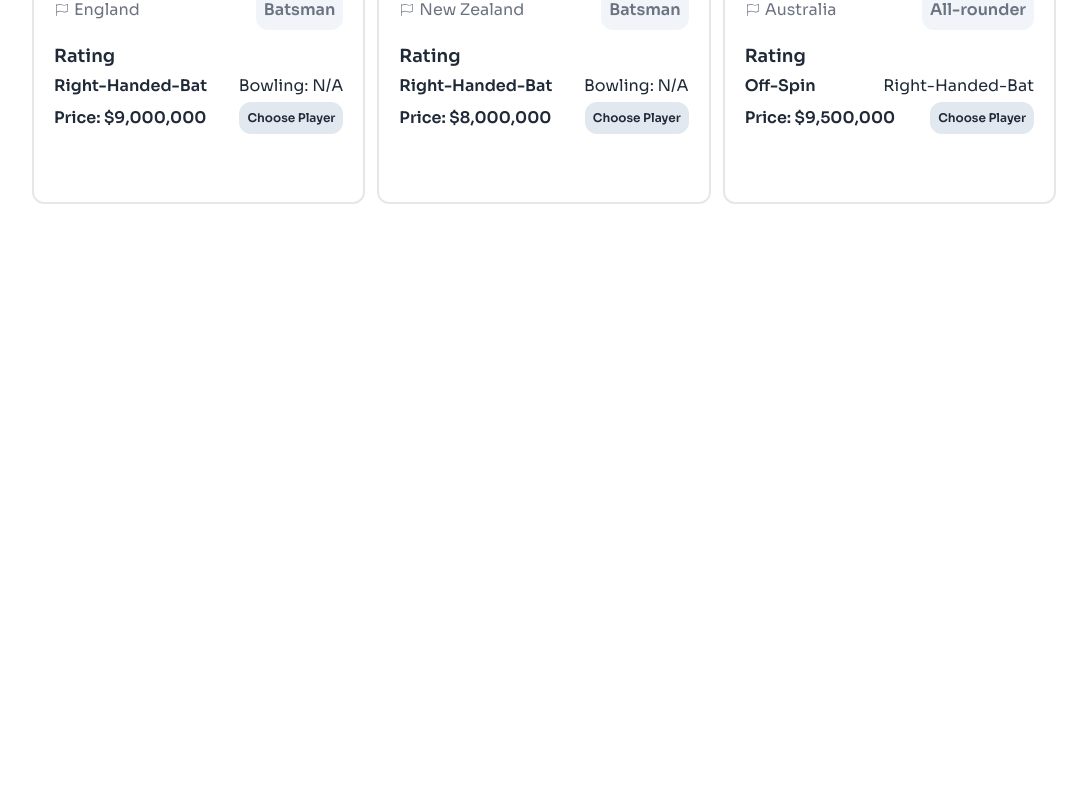
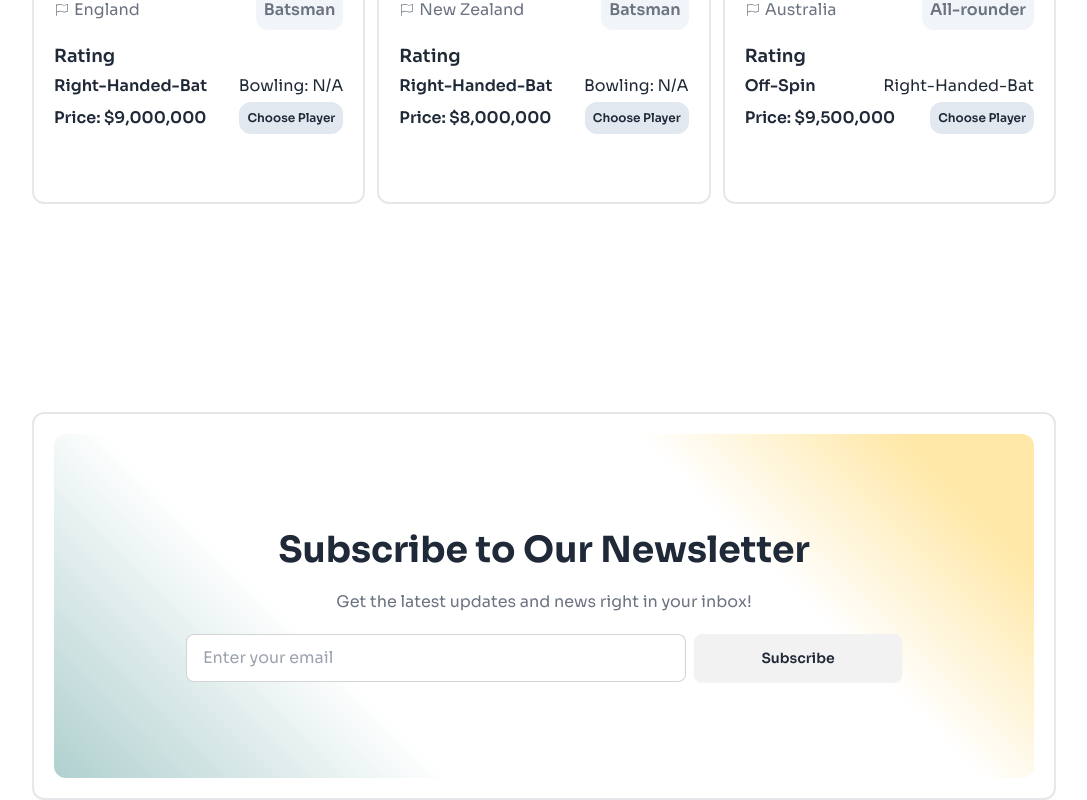
Before and after one commit to ashis263/cricket-squad, a React (Vite) app: page / in a window 1280 px wide. Shown: the part 3578-4378 px from the top of the page, without its empty margins (96-1183 px from the left). Before the commit the page ends 3990 px from the top, so only its background shows below. Built offline with nearby package versions, Linux system fonts and the light colour scheme.

Commit message:
added newsletter component

```diff
--- a/src/App.jsx
+++ b/src/App.jsx
@@ -7,6 +7,7 @@ import { useEffect, useState } from "react";
 import Toggler from './components/Toggler/Toggler'
 import { Slide, ToastContainer, toast } from 'react-toastify'
 import 'react-toastify/dist/ReactToastify.css';
+import Newsletter from './components/Newsletter/Newsletter'
 
 
 function App() {
@@ -28,7 +29,7 @@ function App() {
 
   const handleChoose = player => {
     const amount = Number(player.price.split('$').join('').split(',').join(''));
-    if(selected.length<6){
+    if (selected.length < 6) {
       if (credit >= amount) {
         if (!selected.includes(player)) {
           toast.success(`Congrats! ${player.name} have been choosen for Squad.`, {
@@ -72,9 +73,9 @@ function App() {
           progress: undefined,
           theme: "light",
           transition: Slide,
-          });
+        });
       }
-    } else{
+    } else {
       toast.error('Squad is full, cannot choose more player!', {
         position: "top-center",
         autoClose: 2000,
@@ -85,7 +86,7 @@ function App() {
         progress: undefined,
         theme: "light",
         transition: Slide,
-        });
+      });
     }
   }
 
@@ -100,7 +101,7 @@ function App() {
       progress: undefined,
       theme: "light",
       transition: Slide,
-      });
+    });
     const updatedSelected = selected.filter(SelectedPlayer => SelectedPlayer !== player);
     setSelected(updatedSelected);
   }
@@ -116,7 +117,7 @@ function App() {
       progress: undefined,
       theme: "light",
       transition: Slide,
-      });
+    });
     const updatedCredit = credit + 60000000;
     setCredit(updatedCredit);
   }
@@ -130,6 +131,7 @@ function App() {
         {
           (active === 'available') ? <Players players={players} handleChoose={handleChoose}></Players> : <Selected selected={selected} handleUnselect={handleUnselect} handleActive={handleActive}></Selected>
         }
+        <Newsletter></Newsletter>
       </div>
       <ToastContainer />
     </div>
--- /dev/null
+++ b/src/components/Newsletter/Newsletter.jsx
@@ -0,0 +1,18 @@
+import './newsletter.css'
+
+const Newsletter = () => {
+    return (
+        <div className='p-5 border-2 rounded-xl'>
+            <div className="flex flex-col items-center gap-5 py-24 rounded-xl bgGrad">
+                <h2 className="text-4xl font-bold">Subscribe to Our Newsletter</h2>
+                <p className="text-gray-500">Get the latest updates and news right in your inbox!</p>
+                <div className="flex space-x-2">
+                    <input className="input w-[500px] input-bordered" placeholder="Enter your email" />
+                    <button className="btn w-52">Subscribe</button>
+                </div>
+            </div>
+        </div>
+    );
+}
+
+export default Newsletter;
--- /dev/null
+++ b/src/components/Newsletter/newsletter.css
@@ -0,0 +1,3 @@
+.bgGrad{
+    background: linear-gradient(45deg, rgba(136, 185, 183, 0.668), white 30%, white 50%, white,  rgba(255, 187, 0, 0.344) 90%)
+}
```
